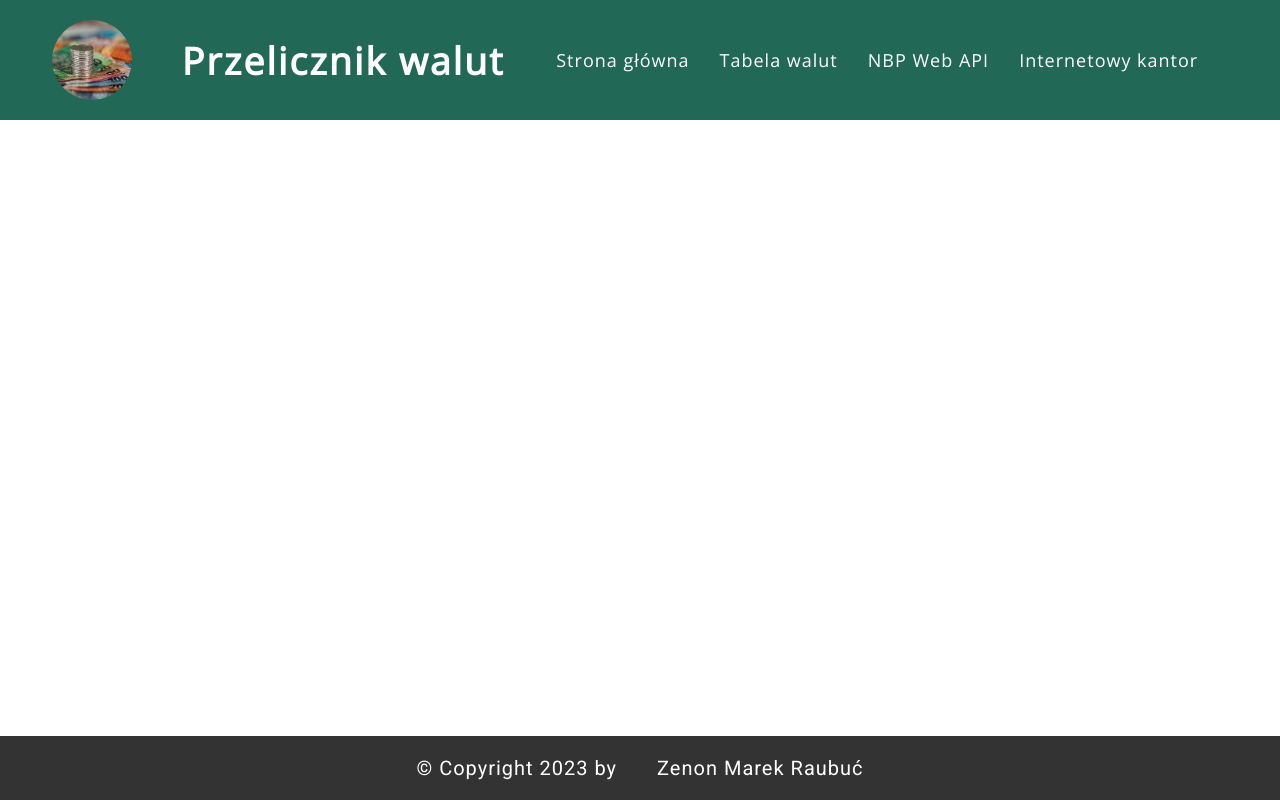
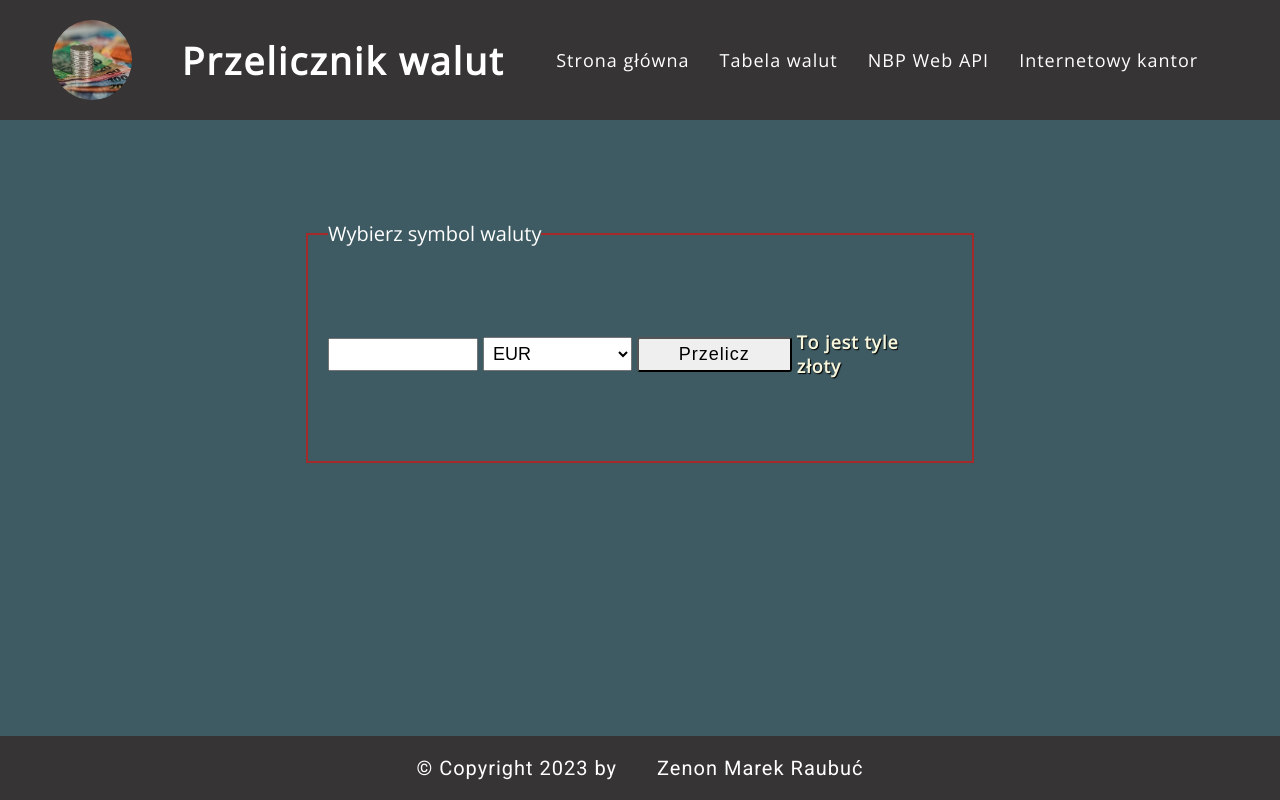
Before and after one commit to marcocollander/final-project-python, a Flask app: page / in a window 1280 px wide. Run offline with Flask 3, Linux system fonts and the light colour scheme.

Commit message:
Added color palette

```diff
--- a/static/css/main.css
+++ b/static/css/main.css
@@ -1,3 +1,23 @@
+.color1 {
+  color: #2c2523;
+}
+
+.color2 {
+  color: #3e5a63;
+}
+
+.color3 {
+  color: #b6690c;
+}
+
+.color4 {
+  color: #efcb6e;
+}
+
+.color5 {
+  color: #f8efd9;
+}
+
 *,
 *::after,
 *::before {
@@ -8,13 +28,14 @@
 
 :root {
   font-size: 62.5%;
+  background-color: #3e5a63;
 }
 
 .navbar {
   display: flex;
   justify-content: space-evenly;
   align-items: center;
-  background-color: #226856;
+  background-color: #363434;
   color: #fff;
   font-size: 2.5rem;
   font-family: "Open Sans", sans-serif;
@@ -61,8 +82,63 @@
   margin-left: 30px;
 }
 
+.content {
+  margin: 50px auto 0;
+  width: 60%;
+  font-family: "Open Sans", sans-serif;
+  font-size: 1.8rem;
+}
+
+.form {
+  padding: 50px;
+  font-size: inherit;
+}
+.form__border {
+  border: 2px solid brown;
+  padding: 20px;
+}
+.form__description {
+  font-size: 2rem;
+  color: #fff;
+}
+
+.convertor {
+  width: 100%;
+  padding: 50px 0;
+  display: flex;
+  justify-content: center;
+  align-items: center;
+}
+.convertor__value {
+  margin-right: 5px;
+  padding: 7px;
+  width: 150px;
+}
+.convertor__symbol {
+  margin: 0 5px;
+  width: 150px;
+  padding: 5px;
+  font-size: 1.8rem;
+  margin: 20px 0;
+}
+.convertor__btn {
+  margin: 0 5px;
+  padding: 5px 40px;
+  font-size: 1.8rem;
+  letter-spacing: 1px;
+  border-radius: 3px;
+}
+.convertor__result {
+  margin-right: 5px;
+  font-size: 1.8rem;
+  font-weight: bold;
+  letter-spacing: 1px;
+  color: beige;
+  text-shadow: 1px 1px 1px black;
+}
+
 .footer {
-  background-color: #333;
+  background-color: #363434;
   position: absolute;
   left: 0;
   right: 0;
--- a/static/sass/_base.scss
+++ b/static/sass/_base.scss
@@ -1,3 +1,5 @@
+@use 'var';
+
 *,
 *::after,
 *::before {
@@ -8,4 +10,5 @@
 
 :root {
   font-size: 62.5%;
+  background-color: var.$bgcolor-secondary;
 }
--- a/static/sass/_content.scss
+++ b/static/sass/_content.scss
@@ -0,0 +1,63 @@
+@use 'var';
+
+.content {
+  margin: 50px auto 0;
+  width: 60%;
+  font-family: var.$font-primary;
+  font-size: 1.8rem;
+}
+
+.form {
+  padding: 50px;
+  font-size: inherit;
+  // background-color: var.$bgcolor-third;
+
+  &__border {
+    border: 2px solid brown;
+    padding: 20px;
+  }
+
+  &__description {
+    font-size: 2rem;
+    color: var.$font-color-primary;
+  }
+}
+
+.convertor {
+  width: 100%;
+  padding: 50px 0;
+  display: flex;
+  justify-content: center;
+  align-items: center;
+
+  &__value {
+    margin-right: 5px;
+    padding: 7px;
+    width: 150px;
+  }
+
+  &__symbol {
+    margin: 0 5px;
+    width: 150px;
+    padding: 5px;
+    font-size: 1.8rem;
+    margin: 20px 0;
+  }
+
+  &__btn {
+    margin: 0 5px;
+    padding: 5px 40px;
+    font-size: 1.8rem;
+    letter-spacing: 1px;
+    border-radius: 3px;
+  }
+
+  &__result {
+    margin-right: 5px;
+    font-size: 1.8rem;
+    font-weight: bold;
+    letter-spacing: 1px;
+    color: beige;
+    text-shadow: 1px 1px 1px black;
+  }
+}
--- a/static/sass/_footer.scss
+++ b/static/sass/_footer.scss
@@ -1,7 +1,7 @@
 @use 'var';
 
 .footer {
-  background-color: #333;
+  background-color: var.$bgcolor-primary;
   position: absolute;
   left: 0;
   right: 0;
--- a/static/sass/_var.scss
+++ b/static/sass/_var.scss
@@ -1,5 +1,25 @@
 // font-family: 'Open Sans', sans-serif;
 // font-family: 'Roboto', sans-serif;
+
+$color1: #363434;
+$color2: #3e5a63;
+$color3: #b6690c;
+
+.color1 {
+  color: #2c2523;
+}
+.color2 {
+  color: #3e5a63;
+}
+.color3 {
+  color: #b6690c;
+}
+.color4 {
+  color: #efcb6e;
+}
+.color5 {
+  color: #f8efd9;
+}
 
 $font-primary: 'Open Sans', sans-serif;
 $font-secondary: 'Roboto', sans-serif;
@@ -8,4 +28,6 @@ $font-color-primary: #fff;
 $font-color-secondary: #000;
 $color-hover: #c5338d;
 
-$bgcolor-primary: #226856;
+$bgcolor-primary: $color1;
+$bgcolor-secondary: $color2;
+$bgcolor-third: $color3;
--- a/templates/base.html
+++ b/templates/base.html
@@ -31,9 +31,12 @@
     </nav>
   </section>
 
-  {%block content %}
+  <section class="content">
+    {%block content %}
 
-  {%endblock%}
+
+    {%endblock%}
+  </section>
 </body>
 
 <footer class="footer">
--- a/templates/index.html
+++ b/templates/index.html
@@ -2,5 +2,19 @@
 
 
 {%block content %}
-
+<form class="form">
+  <fieldset class="form__border">
+    <legend class="form__description">Wybierz symbol waluty</legend>
+    <div class="convertor">
+      <input class="convertor__value" type="text">
+      <select class="convertor__symbol" name="convertorSymbol" id="convertorSymbol">
+        <option>EUR</option>
+        <option>USD</option>
+        <option>CHF</option>
+      </select>
+      <button class="convertor__btn" type="submit">Przelicz</button>
+      <p class="convertor__result">To jest tyle złoty</p>
+    </div>
+  </fieldset>
+</form>
 {%endblock%}
```
Also changed, not shown: 1 other file.
